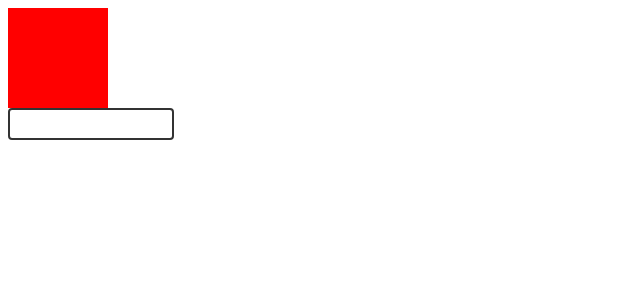
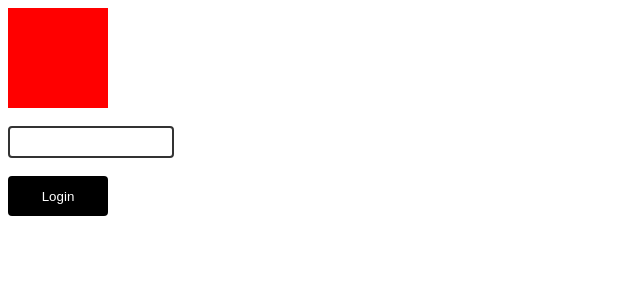
Before and after one commit to MyeonghoonNam/custom-component-hook, a React (Create React App) app: page / in a window 1280 px wide. Shown: the top 300 px of the page, without its empty margins (0-640 px from the left). Built offline with nearby package versions, Linux system fonts and the light colour scheme.

Commit message:
[Feature/#8] Button 컴포넌트 구현 (#9)
* feat #8: Button 컴포넌트 구현

* feat #8: Button 컴포넌트 스토리북 구현

```diff
--- a/src/App.tsx
+++ b/src/App.tsx
@@ -1,11 +1,23 @@
 import Box from '@components/Box';
 import Input from '@components/Input';
+import Button from '@components/Button';
+import React from 'react';
 
 function App() {
+	const handleClick = (e: React.MouseEvent<HTMLButtonElement>) => {
+		e.preventDefault();
+		console.log('button click');
+	};
+
 	return (
 		<div>
 			<Box />
+			<br />
 			<Input type="text" width="150px" height="20px" />
+			<br />
+			<Button width="100px" height="40px" onClick={handleClick}>
+				Login
+			</Button>
 		</div>
 	);
 }
--- /dev/null
+++ b/src/components/Button.tsx
@@ -0,0 +1,34 @@
+import styled from '@emotion/styled';
+import { css } from '@emotion/react';
+
+export interface IProps {
+	width: string;
+	height: string;
+}
+
+const Button = styled.button<IProps>`
+	${({ width, height }) => css`
+		width: ${width};
+		height: ${height};
+	`}
+
+	display: block;
+	padding: 8px 6px;
+	color: white;
+	border: none;
+	border-radius: 4px;
+	outline: none;
+	background-color: black;
+	box-sizing: border-box;
+	cursor: pointer;
+
+	&:hover {
+		background-color: #111;
+	}
+
+	&:active {
+		background-color: #222;
+	}
+`;
+
+export default Button;
```
Also changed, not shown: 1 other file (tests, documents, lock files or other folders).
